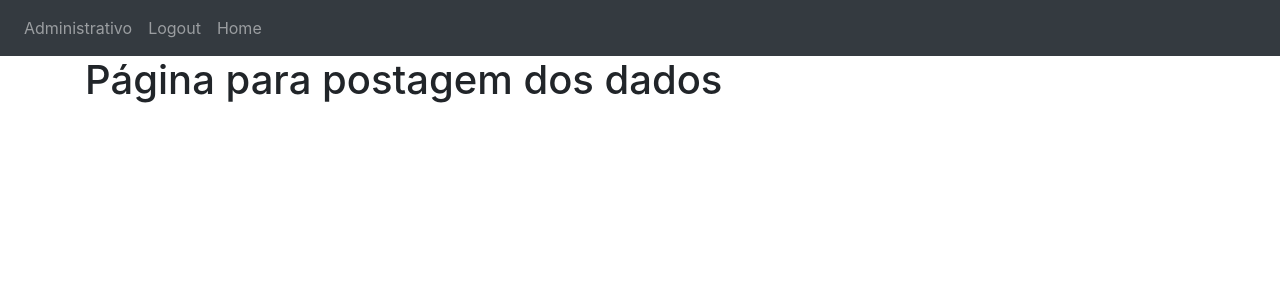
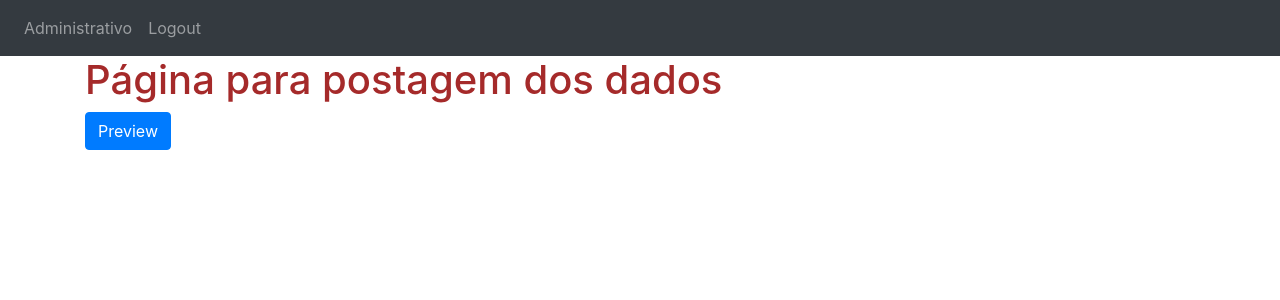
Before and after one commit to Jose-Benedito/pi_tabloid, a Flask app: page /admin in a window 1280 px wide. Shown: the top 300 px of the page. Run offline with Flask 2, Linux system fonts and the light colour scheme; a user stored in the database is signed in; some libraries are stand-ins or nearby versions.

Commit message:
criação das pastas de css e image com os link de estilo na base.html.

```diff
--- /dev/null
+++ b/website/static/css/mystyle.css
@@ -0,0 +1,3 @@
+h1{
+    color: brown;
+}
--- a/website/templates/admin.html
+++ b/website/templates/admin.html
@@ -2,5 +2,8 @@
 
 {% block content %}
 <h1>Página para postagem dos dados</h1>
+<a href="/">
+<button class="btn btn-primary" type="button" >Preview</button>
+</a>
 
 {% endblock %}
--- a/website/templates/base.html
+++ b/website/templates/base.html
@@ -7,11 +7,9 @@
     <!-- Bootstrap-->
     <link rel="stylesheet" href="https://maxcdn.bootstrapcdn.com/bootstrap/4.0.0/css/bootstrap.min.css" integrity="sha384-Gn5384xqQ1aoWXA+058RXPxPg6fy4IWvTNh0E263XmFcJlSAwiGgFAW/dAiS6JXm" crossorigin="anonymous">
 
+   <!--MyStyle-->
 
-
-    <!--MyStyle-->
-
-
+    <link rel="stylesheet" href="{{ url_for('static', filename='css/mystyle.css')}}">
 
     <title>{% block title %}Home{% endblock %}</title>
 </head>
@@ -31,7 +29,7 @@
             {% if user.is_authenticated %}
             <a class="nav-item nav-link" id="admin" href="/">Administrativo</a>
             <a class="nav-item nav-link" id="logout" href="/logout">Logout</a>
-            <a class="nav-item nav-link" id="home" href="/">Home</a>
+
             {% else %}
             <a class="nav-item nav-link" id="home" href="/">Home</a>
             <a class="nav-item nav-link" id="login" href="/login">Login</a>
```
Also changed, not shown: website/database.db.
